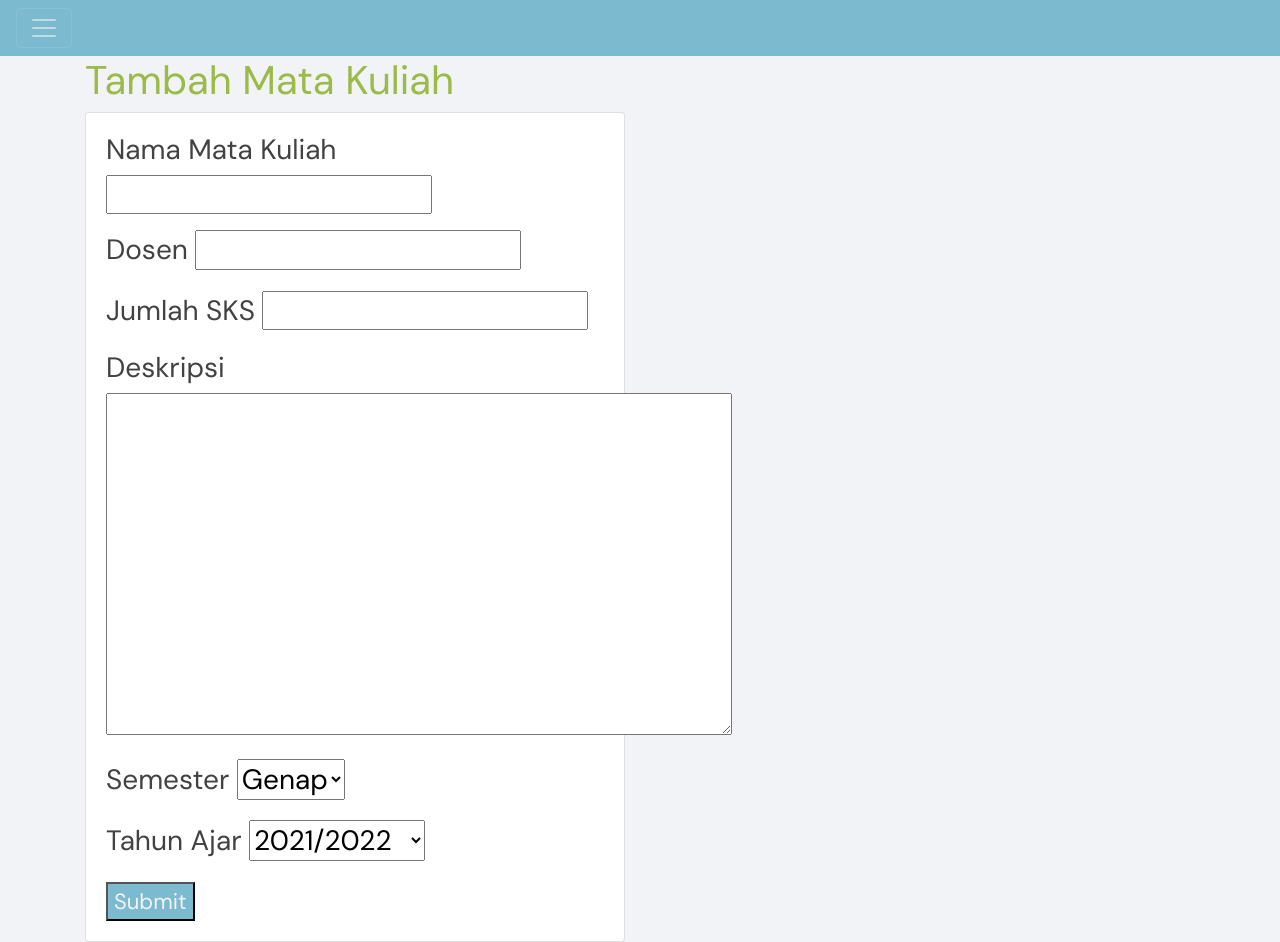
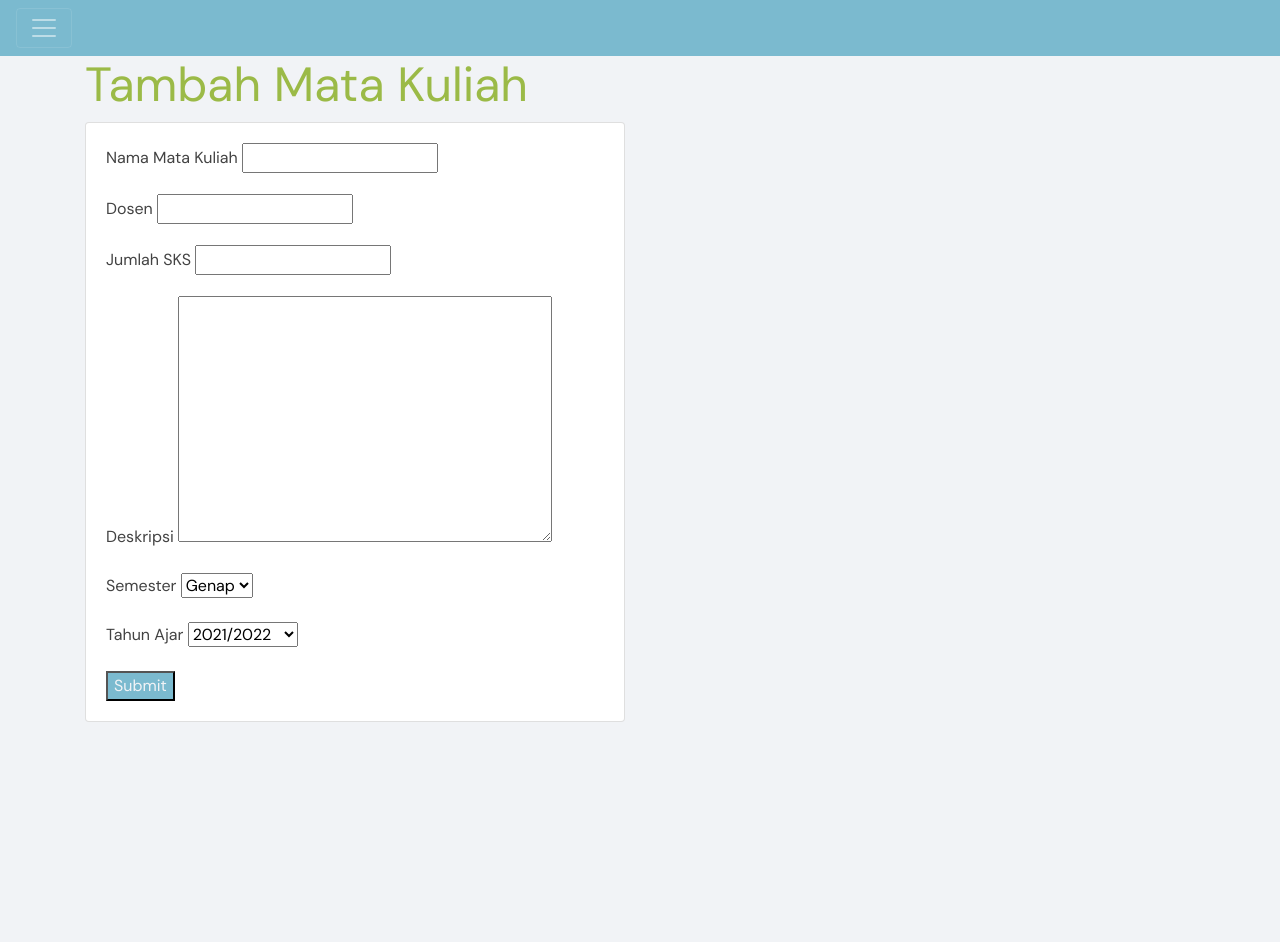
Before and after one commit to syifarizka/oprec-fuki, a Django app: page / in a window 1280 px wide. After the commit the page ends 722 px from the top, so only its background shows below. Run offline with Django 3.2, Linux system fonts and the light colour scheme; data that the repository does not hold is empty; some libraries are stand-ins or nearby versions.

Commit message:
membuat tampilan

```diff
--- a/main/forms.py
+++ b/main/forms.py
@@ -17,7 +17,7 @@ class MataKuliah_Form(forms.ModelForm):
     nama = forms.CharField(label='Nama Mata Kuliah', label_suffix="", required=True, max_length=250)
     dosen = forms.CharField(label='Dosen', label_suffix="", required=True, max_length=250)
     sks = forms.IntegerField(label='Jumlah SKS', label_suffix="", required=True)
-    deskripsi = forms.CharField(label='Deskripsi', label_suffix="", required=True, widget=forms.Textarea(attrs={'type':'text'}))
+    deskripsi = forms.CharField(label='Deskripsi', label_suffix="", required=True, widget=forms.Textarea(attrs={'type':'text', 'style':'width:75%'}))
     semester = forms.CharField(label='Semester', label_suffix="", required=True, widget=forms.Select(choices=SEMESTER_CHOICES))
     tahun_ajar = forms.CharField(label='Tahun Ajar', label_suffix="", required=True, widget=forms.Select(choices=TAHUN_CHOICES))
 
--- a/main/templates/main/home.html
+++ b/main/templates/main/home.html
@@ -14,12 +14,12 @@
       </div>
 
 
-      <div class="col-sm-6">
-        <div class="card">
+      <div class="col col-sm-6">
+        <div class="card" style="overflow-y: auto;">
           <div class="card-body">
             <form action="{% url 'main:savematkul' %}" method="POST">
               {% csrf_token %}
-              <h3>{{ MataKuliah_Form.as_p}} </h3>
+              {{ MataKuliah_Form.as_p}}
               <input class="submit button" type="submit" value="Submit">
             </form>
           </div>
@@ -27,11 +27,10 @@
       </div>
 
 
-      <div class="col-sm-6">
+      <div class="col col-sm-6">
         {% if matkul %}
           {% for i in matkul %}
-          <!-- <div class="col-sm-12"> -->
-            <div class="card">
+            <div class="card" style="overflow: auto;">
               <div class = "card-body">
                 <h2>{{ i.nama }}</h2>
                 <table class="table-borderless">
@@ -73,7 +72,6 @@
                 </table>
               </div>
             </div>
-          <!-- </div> -->
           {% endfor %}
         {% endif %}
       </div>
--- a/static/css/style.css
+++ b/static/css/style.css
@@ -4,8 +4,6 @@
 
 body {
   font-family: 'DM Sans';
-  font-size: 22px;
-
   background-color:#f1f3f6;
   margin: 0;
 }
@@ -16,18 +14,22 @@ body {
 }
 
 p {
+  font-size: 1em;
   color : #424242;
 }
 
 h1 {
+  font-size: 3em;
   color : #9bba47;
 }
 
 h2 {
+  font-size: 1.5em;
   color : #7bbacf;
 }
 
 h3 {
+  font-size: 1.5em;
   color : #9bba47;
 }
 
@@ -40,3 +42,7 @@ h3 {
   color :#f1f3f6;
   background-color: #9bba47;
 }
+
+.small-card {
+  overflow-y: auto;
+}
```
